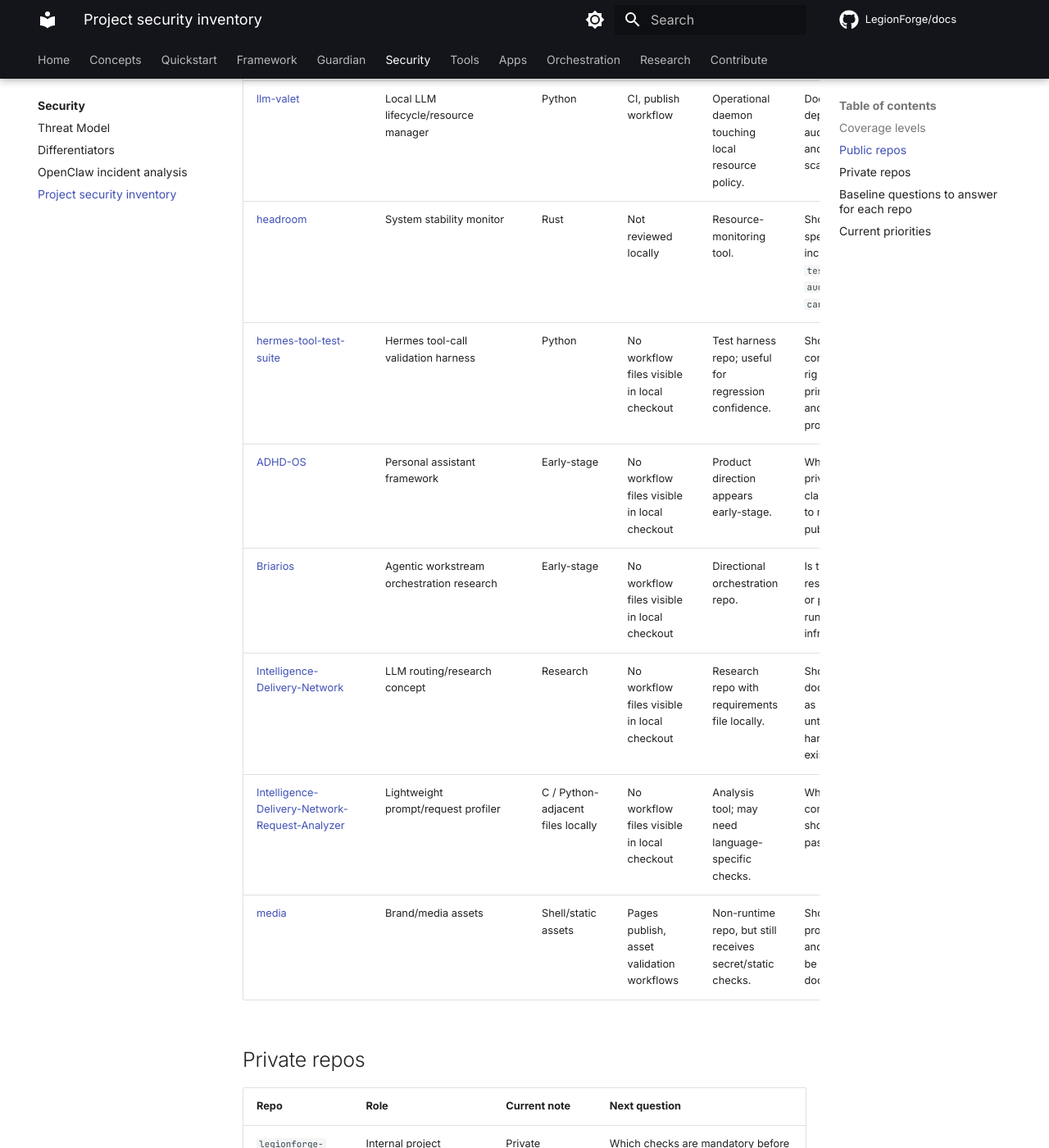
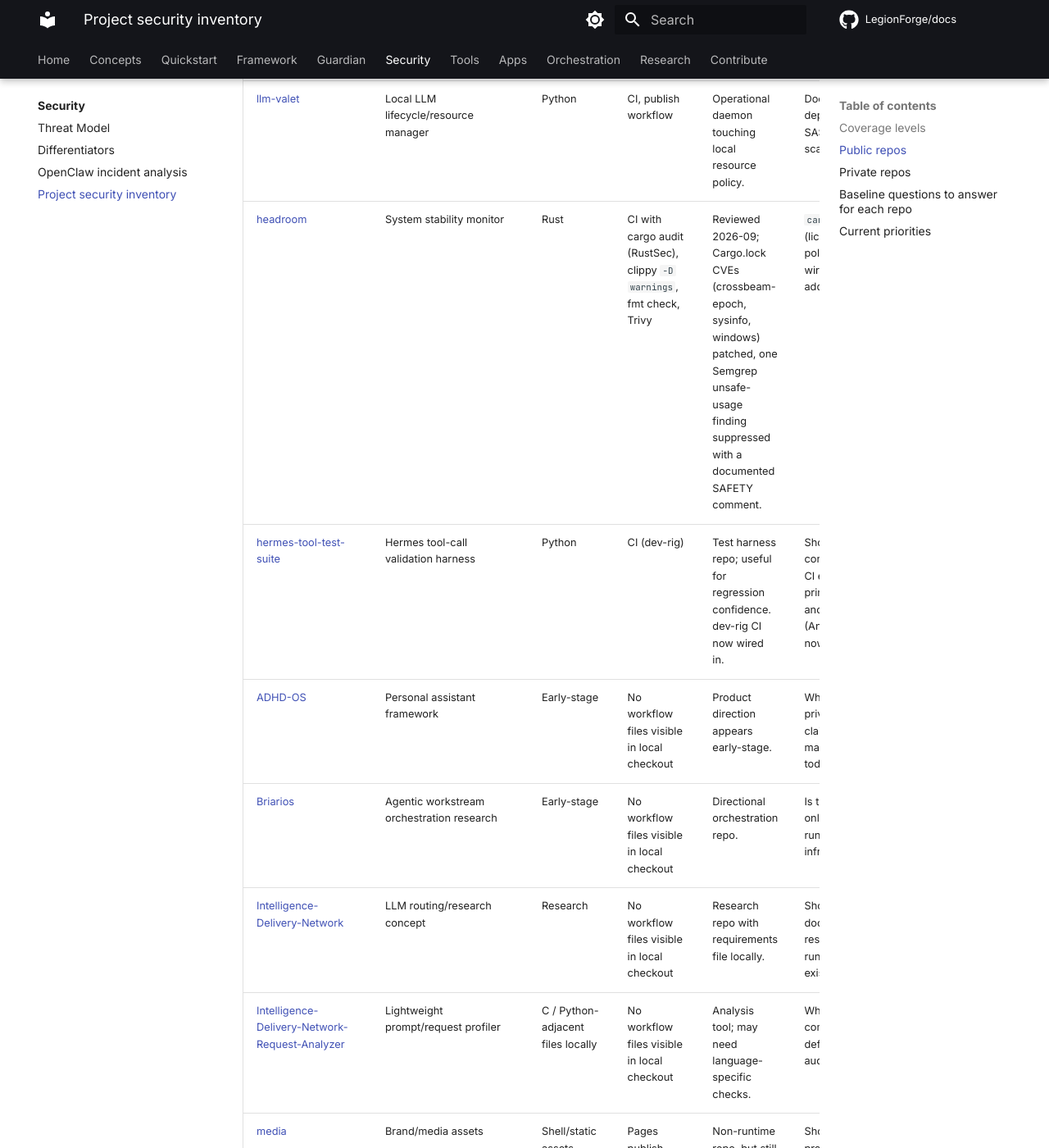
Before and after one commit to LegionForge/docs, an MkDocs documentation site: the page built from docs/security/project-inventory.md, in a window 1280 px wide and 1400 px high, scrolled down 2194 px. Shown: the whole window at 82% size. Built offline with MkDocs 1.6.1 and Material for MkDocs 9.7.7, drawn with Linux system fonts in a browser that asks for light colours; comment, search, counter and statistics services are not loaded; some of the changed text lies outside the part shown.

Commit message:
docs: refresh project security inventory — CI coverage caught up
Corrects several rows that predate this session's org-wide CI sweep:
convobox, hermes-tool-test-suite, and headroom now have dev-rig CI wired
in (the inventory said "no workflow files visible" / "not reviewed").
screenwright is public, not private, and had been miscategorized in the
private-repos table.

Co-Authored-By: Claude Sonnet 5 <noreply@anthropic.com>
Claude-Session: https://claude.ai/code/session_017PsJKRvujbzhF68fgASNWB

```diff
--- a/docs/security/project-inventory.md
+++ b/docs/security/project-inventory.md
@@ -23,26 +23,26 @@ coverage explicit so gaps are easy to prioritize.
 | [LegionForge](https://github.com/LegionForge/LegionForge) | Core sovereign agent framework | Python | CI, smoke tests, PostgreSQL test workflow | Core runtime repo; should remain a first-class security target. | Are all reusable dev-rig jobs required on PRs? |
 | [guardian](https://github.com/LegionForge/guardian) | Deterministic agent security sidecar | Python | CI, tests, DAST, OSS audit, publish workflow | High-security repo with broad workflow coverage. | Is the local checkout remote aligned with the public lowercase `guardian` repo? |
 | [jeli](https://github.com/LegionForge/jeli) | Sovereign personal memory governance | Python | CI, workflow lint | Memory custody project; needs the strongest docs-to-tests traceability. | Are export, redaction, conflict resolution, and chain verification all covered by CI? |
-| [convobox](https://github.com/LegionForge/convobox) | Local voice frontend for coding agents | Python | No workflow files visible in local checkout | Safety-critical because voice commands can trigger agent actions. | Should dev-rig CI become required before adapters stabilize? |
+| [convobox](https://github.com/LegionForge/convobox) | Local voice frontend for coding agents | Python | CI, publish, AI-attribution workflows | Safety-critical because voice commands can trigger agent actions. dev-rig CI now wired in. | Should dev-rig CI become required (not just present) before adapters stabilize? |
 | [dev-rig](https://github.com/LegionForge/dev-rig) | Shared audit/CI baseline | Python, shell, GitHub Actions | Audit, CI, lint, SAST, SBOM, secrets, supply-chain workflows | Source of truth for common checks. Local audit now supports static repos. | Should consuming repos pin tags or track `@main`? |
 | [docs](https://github.com/LegionForge/docs) | Documentation hub | MkDocs | Pages deploy workflow | Public security claims live here. | Should docs PRs require link/build checks and static audit? |
 | [legionforge.github.io](https://github.com/LegionForge/legionforge.github.io) | Public website | Jekyll/static site | No workflow files visible in local checkout | Published via GitHub Pages from the repo. Static audit passes through dev-rig. | Should Pages deployment and link checks be explicit workflows? |
 | [mcp-probe](https://github.com/LegionForge/mcp-probe) | MCP configuration/connectivity advisor | TypeScript | Audit, CI, SAST, secrets workflows | Network-adjacent diagnostic tool; good candidate for strict supply-chain checks. | Are npm lockfile audits and Semgrep required on PRs? |
 | [llm-valet](https://github.com/LegionForge/llm-valet) | Local LLM lifecycle/resource manager | Python | CI, publish workflow | Operational daemon touching local resource policy. | Does CI include dependency audit, SAST, and secrets scan? |
-| [headroom](https://github.com/LegionForge/headroom) | System stability monitor | Rust | Not reviewed locally | Resource-monitoring tool. | Should Rust-specific checks include `cargo test`, `cargo audit`, and `cargo deny`? |
-| [hermes-tool-test-suite](https://github.com/LegionForge/hermes-tool-test-suite) | Hermes tool-call validation harness | Python | No workflow files visible in local checkout | Test harness repo; useful for regression confidence. | Should this consume dev-rig CI even if it primarily tests another project? |
+| [headroom](https://github.com/LegionForge/headroom) | System stability monitor | Rust | CI with cargo audit (RustSec), clippy `-D warnings`, fmt check, Trivy | Reviewed 2026-09; Cargo.lock CVEs (crossbeam-epoch, sysinfo, windows) patched, one Semgrep unsafe-usage finding suppressed with a documented SAFETY comment. | `cargo deny` (license/ban policy) still not wired in — worth adding? |
+| [hermes-tool-test-suite](https://github.com/LegionForge/hermes-tool-test-suite) | Hermes tool-call validation harness | Python | CI (dev-rig) | Test harness repo; useful for regression confidence. dev-rig CI now wired in. | Should this consume dev-rig CI even if it primarily tests another project? (Answered: yes, now does.) |
 | [ADHD-OS](https://github.com/LegionForge/ADHD-OS) | Personal assistant framework | Early-stage | No workflow files visible in local checkout | Product direction appears early-stage. | What privacy/security claims are safe to make publicly today? |
 | [Briarios](https://github.com/LegionForge/Briarios) | Agentic workstream orchestration research | Early-stage | No workflow files visible in local checkout | Directional orchestration repo. | Is this research-only or planned runtime infrastructure? |
 | [Intelligence-Delivery-Network](https://github.com/LegionForge/Intelligence-Delivery-Network) | LLM routing/research concept | Research | No workflow files visible in local checkout | Research repo with requirements file locally. | Should public docs label this as research until runtime hardening exists? |
 | [Intelligence-Delivery-Network-Request-Analyzer](https://github.com/LegionForge/Intelligence-Delivery-Network-Request-Analyzer) | Lightweight prompt/request profiler | C / Python-adjacent files locally | No workflow files visible in local checkout | Analysis tool; may need language-specific checks. | What build/test command should define a passing audit? |
 | [media](https://github.com/LegionForge/media) | Brand/media assets | Shell/static assets | Pages publish, asset validation workflows | Non-runtime repo, but still receives secret/static checks. | Should asset provenance and licensing be documented? |
+| [screenwright](https://github.com/LegionForge/screenwright) | AI UI documentation pipeline (browser automation → screenshots/GIFs) | Python | CI, publish, security workflows | Public repo (previously listed as private below — corrected 2026-09). | Does it need browser/credential isolation rules documented publicly? |
 
 ## Private repos
 
 | Repo | Role | Current note | Next question |
 |---|---|---|---|
 | `legionforge-orchestration` | Internal project orchestration | Private operational repo. | Which checks are mandatory before automations can touch public repos? |
-| `screenwright` | AI UI documentation pipeline | Private Python repo. | Does it need browser/credential isolation rules documented? |
 | `firmwright` | Firmware dev/test/QA/OTA harness | Private Python repo. | Does OTA or device access require a stricter release gate? |
 
 ## Baseline questions to answer for each repo
@@ -56,7 +56,7 @@ coverage explicit so gaps are easy to prioritize.
 
 ## Current priorities
 
-1. Wire dev-rig CI into public repos that have no visible workflow coverage.
+1. ~~Wire dev-rig CI into public repos that have no visible workflow coverage.~~ Done as of 2026-09 for convobox, hermes-tool-test-suite, headroom, and screenwright — legionforge.github.io remains the one public repo with no workflow files (Pages deploy is implicit, not an explicit workflow yet — see priority 4).
 2. Require secret scanning and dependency/SBOM checks for docs, website, and app repos.
 3. Add language-specific coverage where dev-rig is not enough: Rust for `headroom`, TypeScript/npm for `mcp-probe`, and C/build checks for the request analyzer.
 4. Document deployment paths for `docs` and `legionforge.github.io`, including the branch and workflow that publish production.
```
